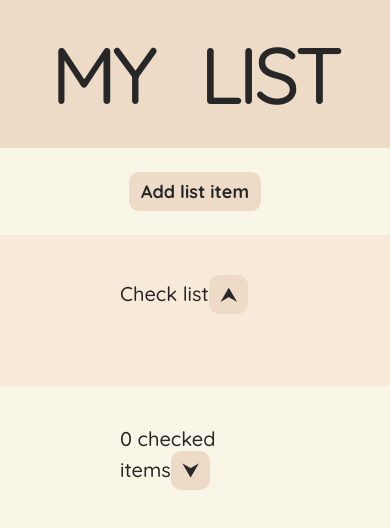
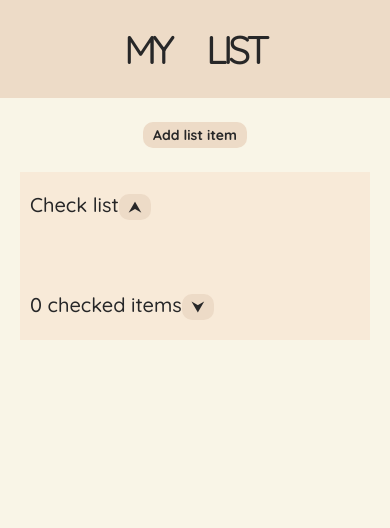
Before and after one commit to yukselsule/My-List, a React (Create React App) app: page / in a window 390 px wide. Shown: the top 528 px of the page. Built offline with nearby package versions, Linux system fonts and the light colour scheme.

Commit message:
css done

```diff
--- a/src/index.css
+++ b/src/index.css
@@ -12,9 +12,8 @@ html {
 
 body {
   font-size: 2rem;
-  font-family: sans-serif;
+  font-family: "Quicksand", sans-serif;
   color: #272728;
-  font-family: "Quicksand";
   font-weight: 500;
   background-color: #f9f5e7;
 }
@@ -41,7 +40,6 @@ h1 {
   padding: 2.4rem;
   align-items: center;
   justify-content: center;
-
   transition: all 0.3s ease;
 }
 
@@ -57,7 +55,7 @@ input {
   font-family: inherit;
   border: none;
   border-radius: 1rem;
-  padding: 0.8rem 1.2rem;
+  padding: 0.4rem 1rem;
   font-weight: 700;
   font-size: 1.8rem;
   cursor: pointer;
@@ -71,25 +69,21 @@ input[type="checkbox"] {
 
 .list {
   padding: 4rem 12rem;
-
   background-color: #f8ead8;
-
   display: flex;
   justify-content: center;
   flex-direction: column;
   gap: 3.2rem;
-
   transition: all 0.3s ease;
 }
 
 .checked-list {
   padding: 4rem 12rem;
-
+  background-color: #f8ead8;
   display: flex;
   justify-content: center;
   flex-direction: column;
   gap: 3.2rem;
-
   transition: all 0.3s ease;
 }
 
@@ -103,3 +97,25 @@ input[type="checkbox"] {
   text-decoration: line-through;
   color: #4c4c4c;
 }
+
+/* Responsive Design */
+@media (max-width: 768px) {
+  .app {
+    max-width: 100%;
+    padding: 0 2rem;
+  }
+
+  .list,
+  .checked-list {
+    padding: 2rem 1rem;
+  }
+
+  h1 {
+    font-size: 4rem;
+  }
+
+  button,
+  input {
+    font-size: 1.4rem;
+  }
+}
```
